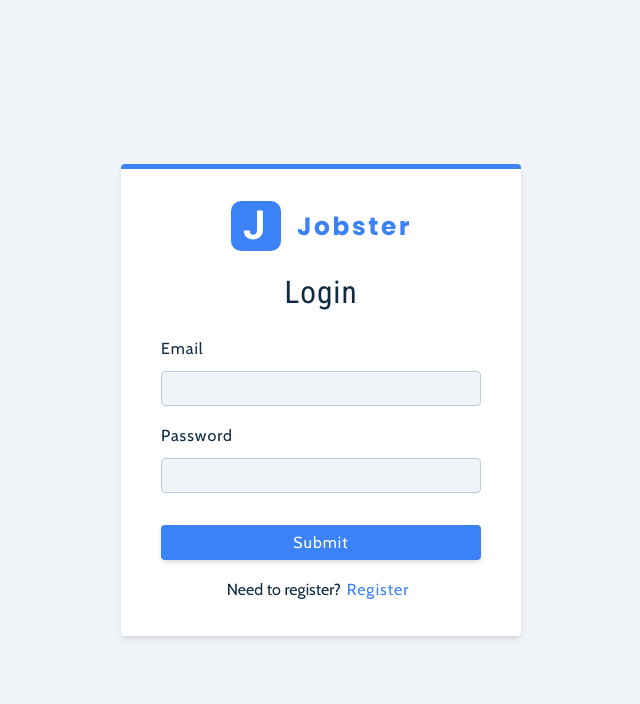
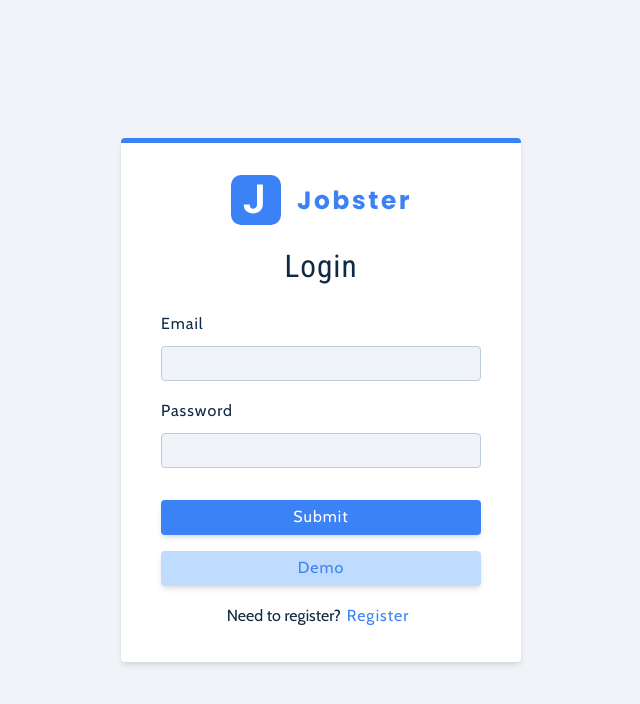
Before and after one commit to ArtyomZakharenko/react-jobster, a React (Create React App) app: page /register in a window 1280 px wide. Shown: the top 704 px of the page, without its empty margins (319-959 px from the left). Built offline with nearby package versions, Linux system fonts and the light colour scheme; no server answers.

Commit message:
Added Test User

```diff
--- a/src/pages/Register.tsx
+++ b/src/pages/Register.tsx
@@ -92,11 +92,26 @@
 				>
 					{isLoading ? 'Loading...' : 'Submit'}
 				</button>
+				<button
+					type='button'
+					className='btn btn-block btn-hipster'
+					disabled={isLoading}
+					onClick={() => {
+						dispatch(loginUser({ email: 'testUser@test.com', password: 'secret' } as RegisterState));
+					}}
+				>
+					{isLoading ? 'loading...' : 'demo'}
+				</button>
 				<p>
 					{values.isMember ? 'Need to register?' : 'Already a member?'}
-					<button type='button' onClick={toggleMember} className='member-btn'>
+					<button
+						type='button'
+						onClick={toggleMember}
+						className='member-btn'
+					>
 						{values.isMember ? 'Register' : 'Login'}
 					</button>
+
 				</p>
 			</form>
 		</Wrapper>
```
